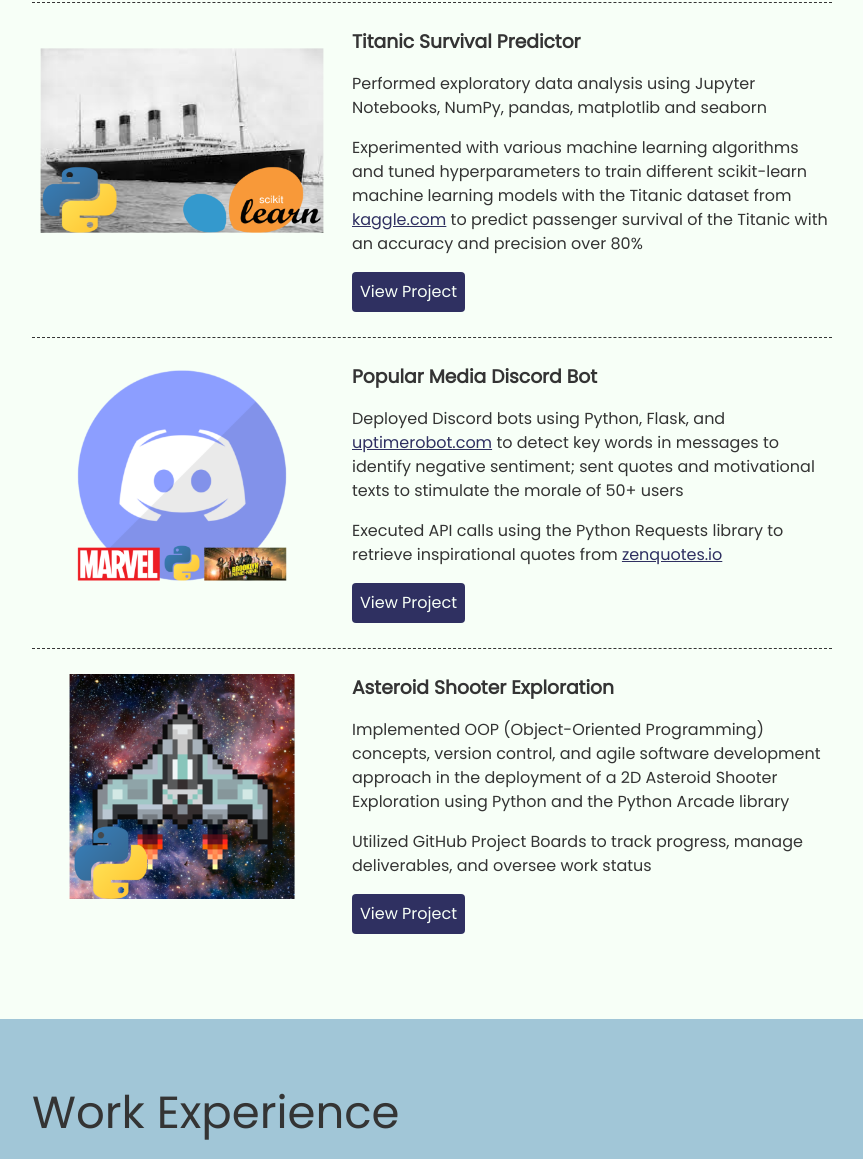
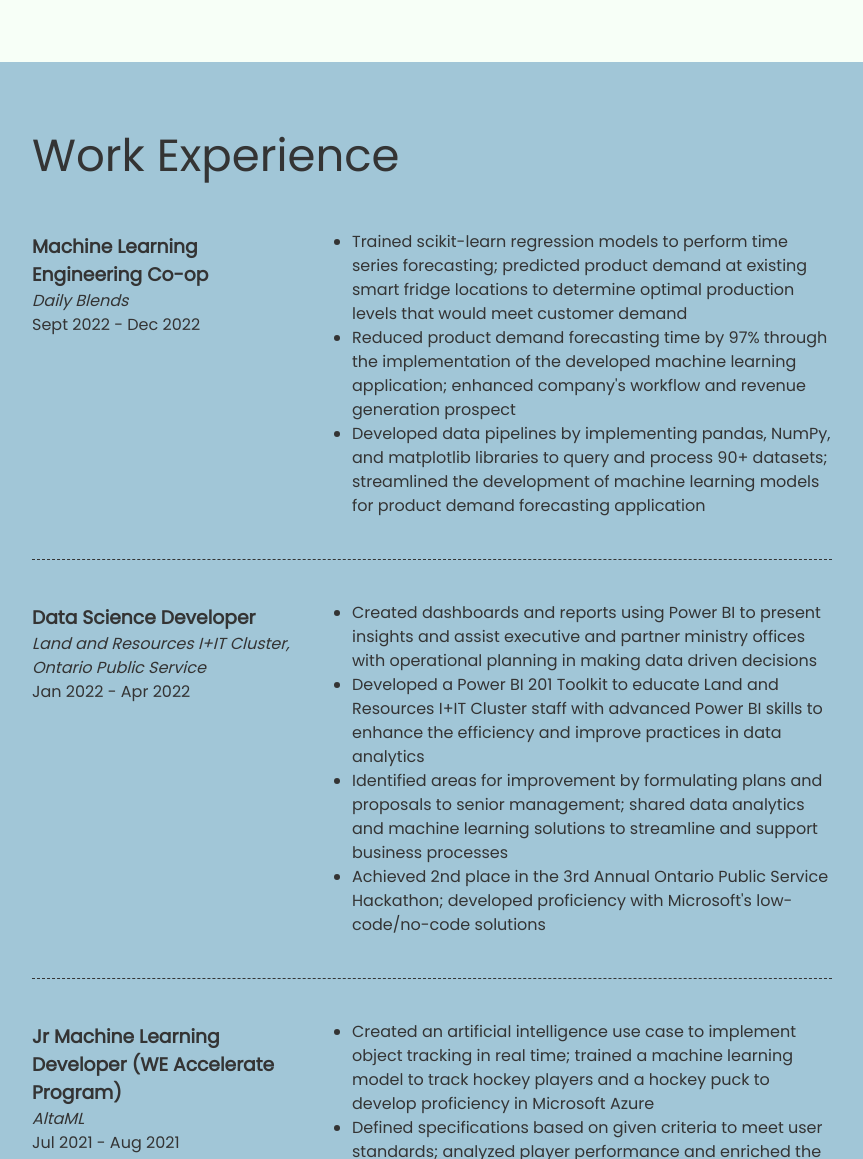
Before and after one commit to Lin-Ian/Lin-Ian.github.io, a plain HTML site: page index.html in a window 1280 px wide. Shown: the part 1861-3020 px from the top of the page, without its empty margins (208-1071 px from the left). Drawn offline with Linux system fonts and the light colour scheme.

Commit message:
Remove old projects

```diff
--- a/index.html
+++ b/index.html
@@ -160,101 +160,6 @@
             <a
               class="btn"
               href="https://github.com/Lin-Ian/Power-BI-Tracker"
-              target="_blank"
-              >View Project</a
-            >
-          </section>
-
-          <!-- Project 4 -->
-          <section class="project-item">
-            <img
-              src="images/Titanic.png"
-              alt="Titanic"
-              style="margin-bottom: 20px"
-            />
-            <h3>Titanic Survival Predictor</h3>
-            <p>
-              Performed exploratory data analysis using Jupyter Notebooks,
-              NumPy, pandas, matplotlib and seaborn
-            </p>
-            <p>
-              Experimented with various machine learning algorithms and tuned
-              hyperparameters to train different scikit-learn machine learning
-              models with the Titanic dataset from
-              <a
-                href="https://kaggle.com/"
-                target="_blank"
-                rel="noopener noreferrer"
-                >kaggle.com</a
-              >
-              to predict passenger survival of the Titanic with an accuracy and
-              precision over 80%
-            </p>
-            <a
-              class="btn"
-              href="https://github.com/Lin-Ian/Titanic-Survivor-Predictor"
-              target="_blank"
-              >View Project</a
-            >
-          </section>
-
-          <!-- Project 5 -->
-          <section class="project-item">
-            <img
-              src="images/Popular-Media-Discord-Bot.png"
-              alt="Discord, Marvel, B99 and Python logos combined together"
-            />
-            <h3>Popular Media Discord Bot</h3>
-            <p>
-              Deployed Discord bots using Python, Flask, and
-              <a
-                href="https://uptimerobot.com/"
-                target="_blank"
-                rel="noopener noreferrer"
-                >uptimerobot.com</a
-              >
-              to detect key words in messages to identify negative sentiment;
-              sent quotes and motivational texts to stimulate the morale of 50+
-              users
-            </p>
-            <p>
-              Executed API calls using the Python Requests library to retrieve
-              inspirational quotes from
-              <a
-                href="https://zenquotes.io/"
-                target="_blank"
-                rel="noopener noreferrer"
-                >zenquotes.io</a
-              >
-            </p>
-            <a
-              class="btn"
-              href="https://github.com/Lin-Ian/Discord-Bot"
-              target="_blank"
-              >View Project</a
-            >
-          </section>
-
-          <!-- Project 6 -->
-          <section class="project-item">
-            <img
-              src="images/Asteroid-Shooter.png"
-              alt="Asteroid Shooter Exploration Logo"
-            />
-            <h3>Asteroid Shooter Exploration</h3>
-            <p>
-              Implemented OOP (Object-Oriented Programming) concepts, version
-              control, and agile software development approach in the deployment
-              of a 2D Asteroid Shooter Exploration using Python and the Python
-              Arcade library
-            </p>
-            <p>
-              Utilized GitHub Project Boards to track progress, manage
-              deliverables, and oversee work status
-            </p>
-            <a
-              class="btn"
-              href="https://github.com/Lin-Ian/Asteroid-Shooter"
               target="_blank"
               >View Project</a
             >
```
